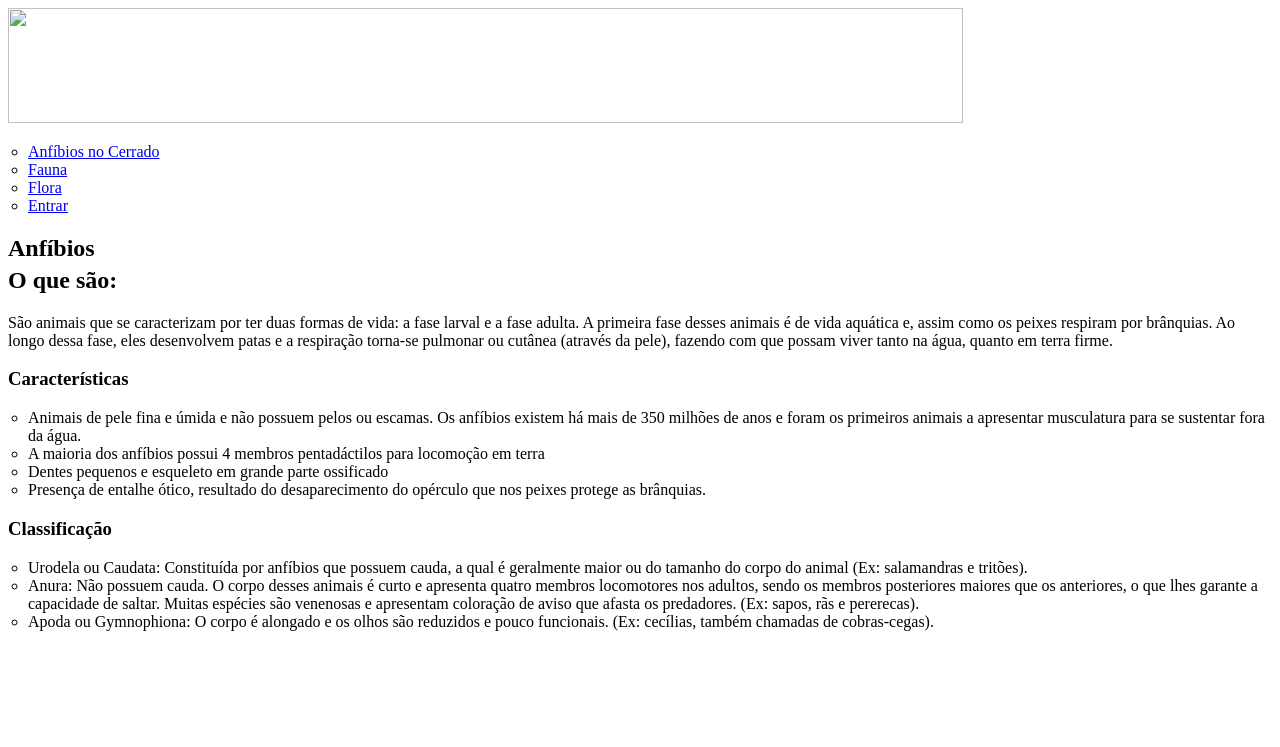
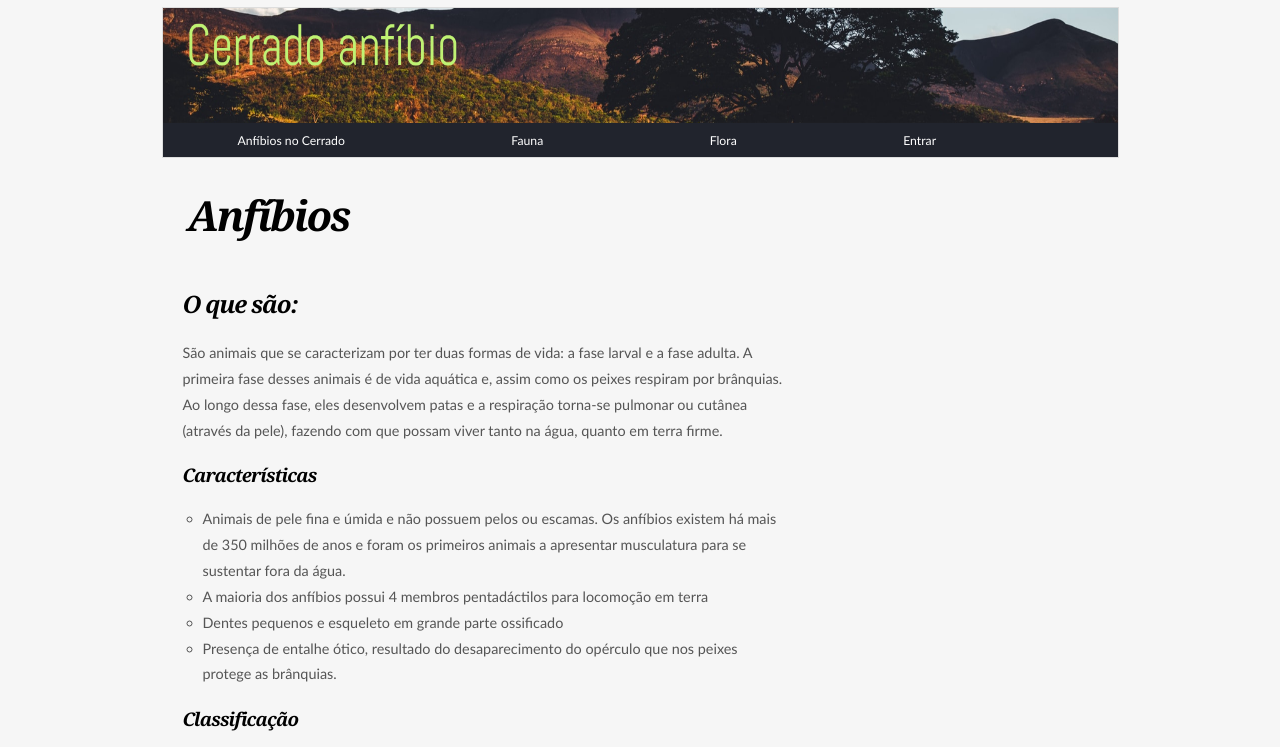
Before and after one commit to PhilippeVenancio/progWebProjeto, a plain HTML site: page html/anfíbios.html in a window 1280 px wide. Shown: the top 747 px of the page. Drawn offline with Linux system fonts and the light colour scheme; the site is published under a folder, as on GitHub Pages, so addresses that start at the root find nothing.

Commit message:
fix: using relative urls in html/anfibios.html

```diff
--- a/html/anfíbios.html
+++ b/html/anfíbios.html
@@ -10,7 +10,7 @@
 
   <title> Anfíbios do cerrado - Anfíbios </title>
 
-  <link href="/css/defaultStyle.css" rel="stylesheet">
+  <link href="../css/defaultStyle.css" rel="stylesheet">
 
   <style>
     li{ list-style-type: circle; margin-left: -20px;}
@@ -22,7 +22,7 @@
 <body>
     <main>
         <header>
-            <img src="/images/topo_principal.png" width="955" height="115">
+            <img src="../images/topo_principal.png" width="955" height="115">
         </header>
 
         <nav>
```
